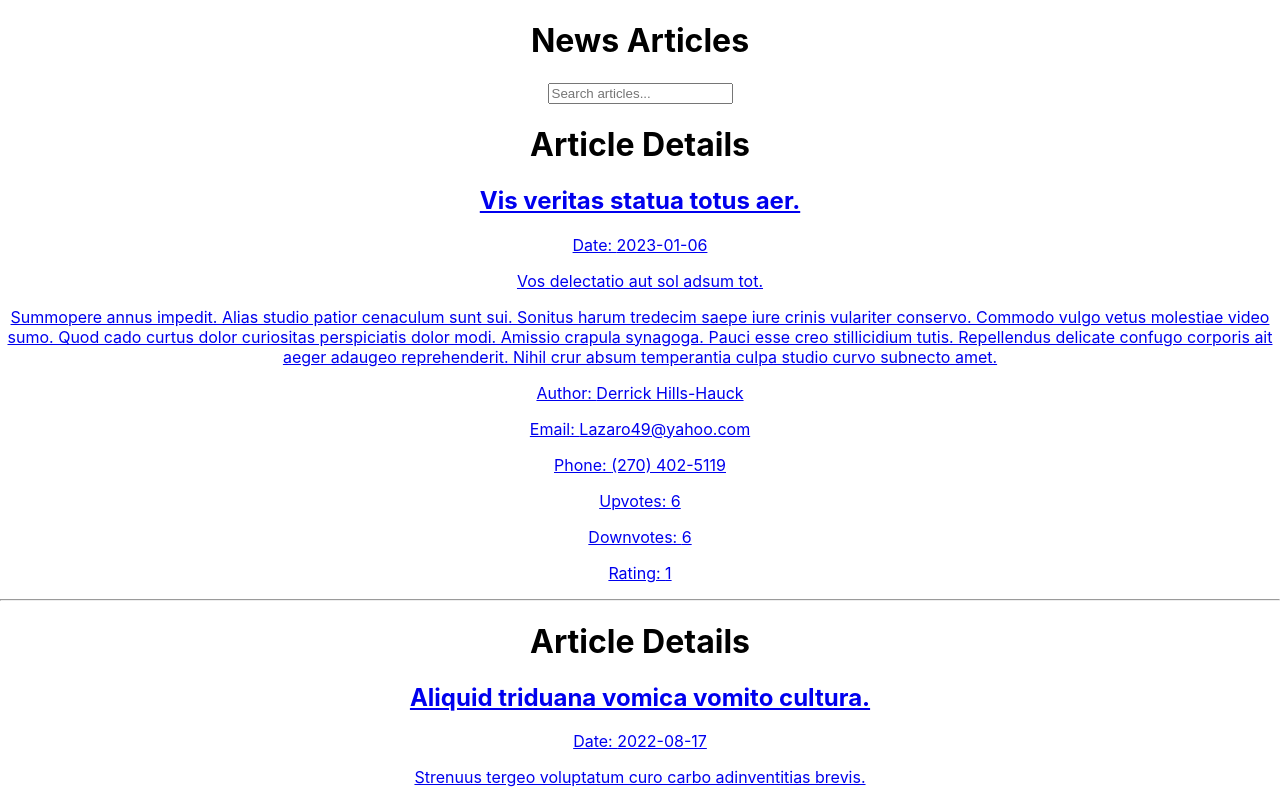
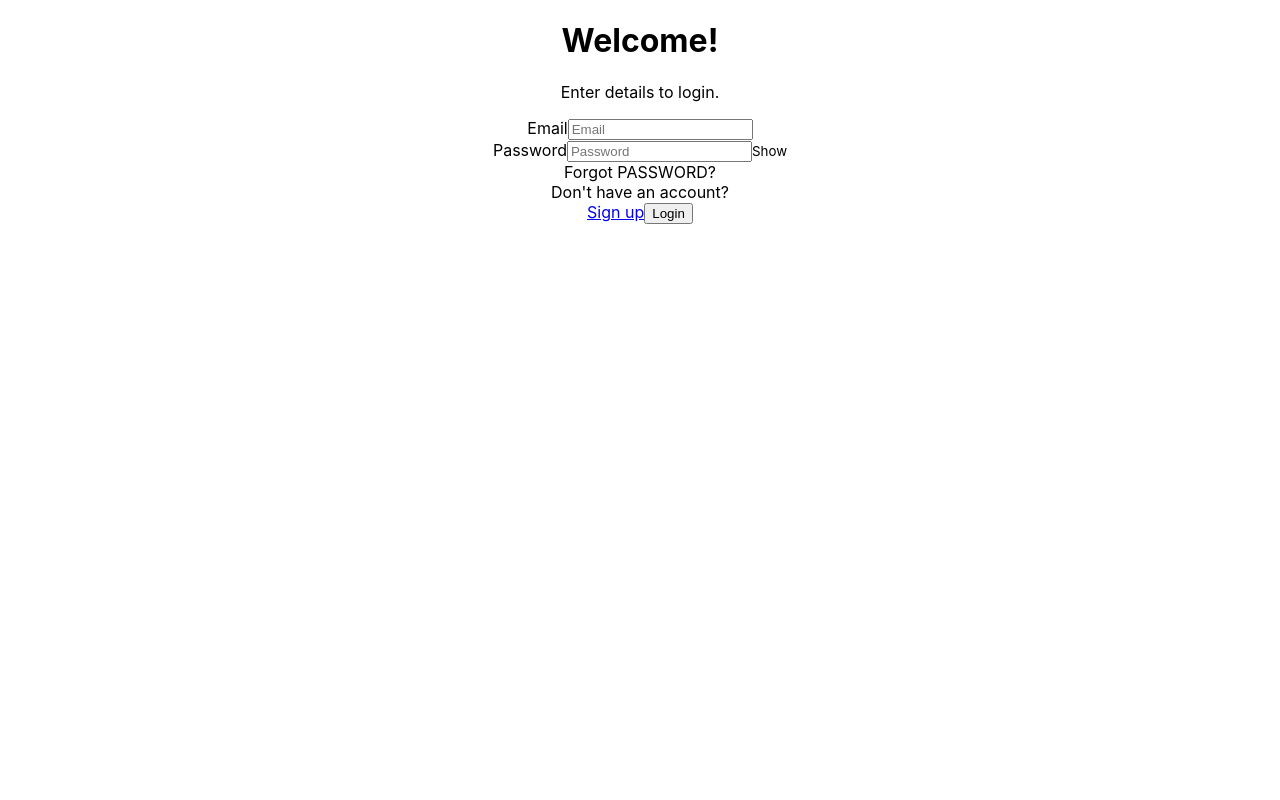
Before and after one commit to omotolamacaulay/network-resilent-app, a React (Create React App) app: page / in a window 1280 px wide. Shown: the top 800 px of the page. Built offline with nearby package versions, Linux system fonts and the light colour scheme; no server answers.

Commit message:
Implement auth details and embed code

```diff
--- a/src/App.tsx
+++ b/src/App.tsx
@@ -3,6 +3,9 @@ import { BrowserRouter as Router, Route, Routes } from "react-router-dom";
 import "./App.css";
 import { NewsArticleDetails } from "./components/NewsArticleDetails";
 import NewsComponent from "./components/NewsComponent";
+import Login from "./components/auth/Login";
+import SignUp from "./components/auth/SignUp";
+import AuthDetails from "./components/AuthDetails";
 
 function App() {
   return (
@@ -10,9 +13,24 @@ function App() {
       <Fragment>
         <div className="App">
           <Routes>
-            {/* <Route path='/login' element={<Login />} /> */}
-            <Route path="/" element={<NewsComponent />} />
-            <Route path="/articles/:id" element={<NewsArticleDetails />} />
+            <Route path="/login" element={<Login />} />
+            <Route path="/signup" element={<SignUp />} />
+            <Route
+              path="/"
+              element={
+                <AuthDetails>
+                  <NewsComponent />
+                </AuthDetails>
+              }
+            />
+            <Route
+              path="/articles/:id"
+              element={
+                <AuthDetails>
+                  <NewsArticleDetails />
+                </AuthDetails>
+              }
+            />
 
             {/* <Route path='/users/:id' element={ <Home><NewsArticleDetails /></Home>} /> */}
           </Routes>
--- /dev/null
+++ b/src/components/AuthDetails.tsx
@@ -0,0 +1,44 @@
+import { onAuthStateChanged, signOut, User } from "firebase/auth";
+import { useState, useEffect } from "react";
+import { auth } from "../firebase";
+import Login from "./auth/Login";
+
+const AuthDetails = ({ children }: { children: React.ReactElement }) => {
+  const [authUser, setAuthUser] = useState<User | null>(null);
+
+  useEffect(() => {
+    const listen = onAuthStateChanged(auth, (user) => {
+      if (user) {
+        setAuthUser(user);
+      } else {
+        setAuthUser(null);
+      }
+    });
+    return () => {
+      listen();
+    };
+  }, []);
+
+  const userSignOut = () => {
+    signOut(auth)
+      .then(() => setAuthUser(null))
+      .catch((err) => {
+        console.log(err);
+      });
+  };
+
+  return (
+    <div>
+      {authUser ? (
+        <div>
+          <button onClick={userSignOut}>Signout</button>
+          {children}
+        </div>
+      ) : (
+        <Login />
+      )}
+    </div>
+  );
+};
+
+export default AuthDetails;
```
